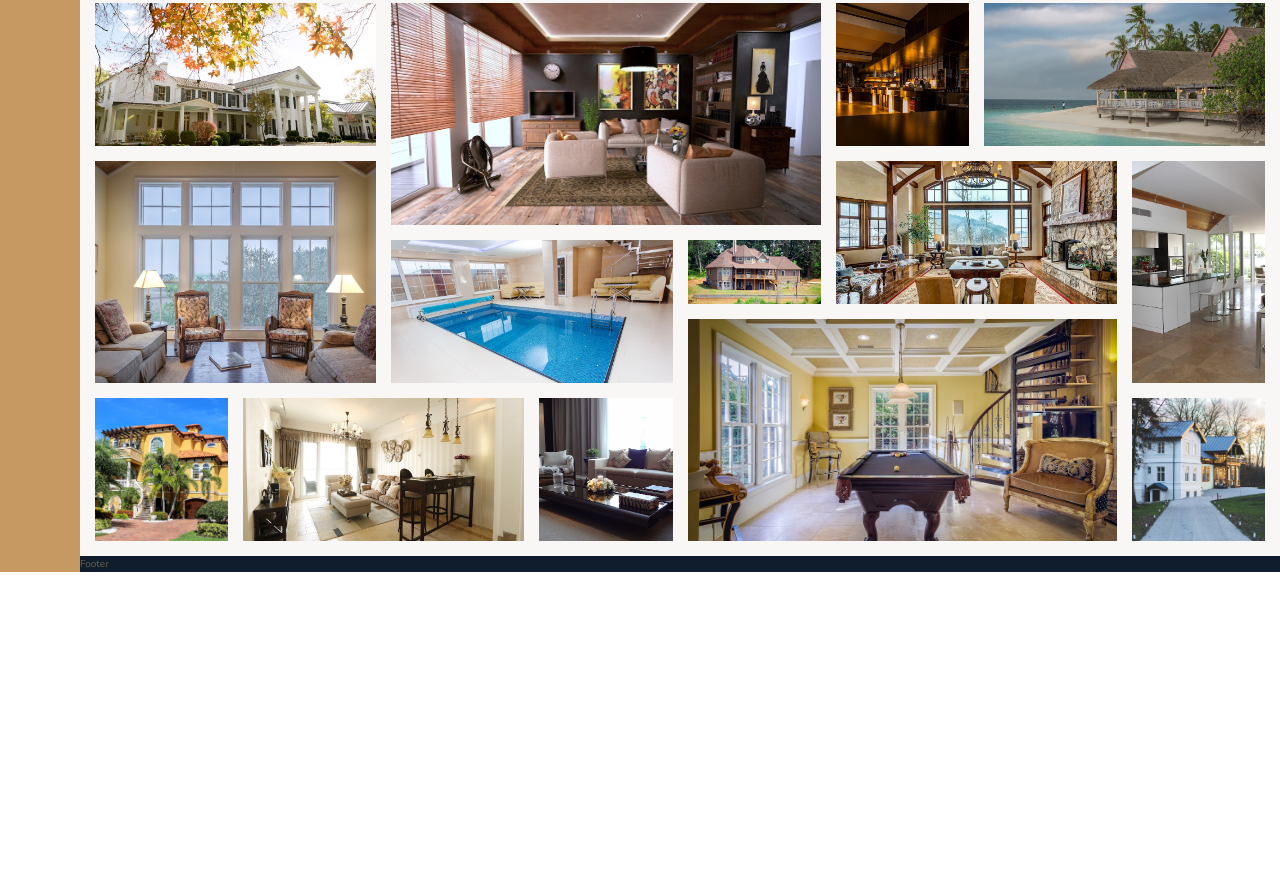
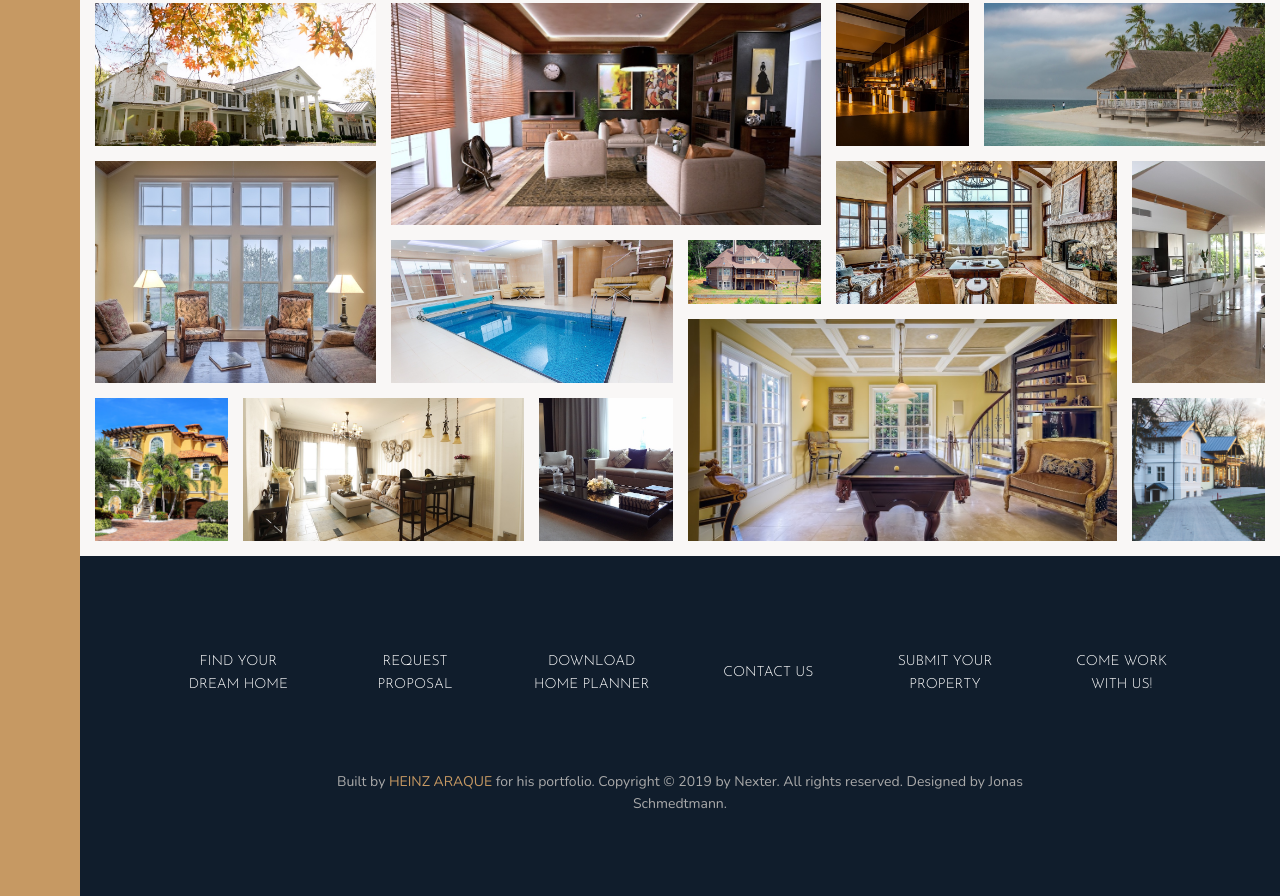
Before and after one commit to araqueheinz/Project-Nexter, a website: page index.html in a window 1280 px wide. Shown: the part 3084-3980 px from the top of the page. Before the commit the page ends 3656 px from the top, so only its background shows below. Drawn offline with nearby package versions, Linux system fonts and the light colour scheme.

Commit message:
done with footer

```diff
--- a/index.html
+++ b/index.html
@@ -312,7 +312,18 @@
         </section>
 
         <footer class="footer">
-            Footer
+            <ul class="nav">
+                <li class="nav__item"><a href="#" class="nav__link">Find your dream home</a></li>
+                <li class="nav__item"><a href="#" class="nav__link">Request proposal</a></li>
+                <li class="nav__item"><a href="#" class="nav__link">Download home planner</a></li>
+                <li class="nav__item"><a href="#" class="nav__link">Contact us</a></li>
+                <li class="nav__item"><a href="#" class="nav__link">Submit your property</a></li>
+                <li class="nav__item"><a href="#" class="nav__link">Come work with us!</a></li>
+            </ul>
+            <p class="copyright">
+                Built by <a href="https://github.com/araqueheinz/Project-Nexter" class="copyright__link">Heinz Araque</a> for his
+                portfolio. Copyright &copy; 2019 by Nexter. All rights reserved. Designed by Jonas Schmedtmann.
+            </p>
         </footer>
 
     </body>
--- a/sass/_footer.scss
+++ b/sass/_footer.scss
@@ -20,4 +20,59 @@
 
   // GRID
   grid-column: full-start / full-end; // Check base scss for name references
+  padding: 8rem;
 }
+
+.nav {
+  list-style: none;
+
+  display: grid;
+  grid-template-columns: repeat(auto-fit, minmax(15rem, 1fr));
+  grid-gap: 2rem;
+  align-items: center;
+
+  &__link:link,
+  &__link:visited {
+    font-size: 1.4rem;
+    color: #fff;
+    text-decoration: none;
+    font-family: $font-display;
+    text-transform: uppercase;
+    text-align: center;
+    padding: 1.5rem;
+    display: block;
+    transition: all .2s;
+  }
+
+  &__link:hover,
+  &__link:active {
+    background-color: rgba(#fff, .05);
+    transform: translateY(-3px);
+  }
+}
+
+.copyright {
+  font-size: 1.4rem;
+  color: $color-grey-light-2;
+  margin-top: 6rem;
+  margin-right: auto;
+  margin-left: auto;
+  text-align: center;
+  width: 70%;
+
+  &__link:link,
+  &__link:visited,
+  &__link:active {
+    color: $color-primary;
+    text-decoration: none;
+    text-transform: uppercase;
+
+    transition: all .2s;
+  }
+
+  &__link:hover {
+    background-color: rgba(#fff, .05);
+    transform: translateY(-3px);
+    cursor: pointer;
+  }
+}
```
Also changed, not shown: css/style.css.
